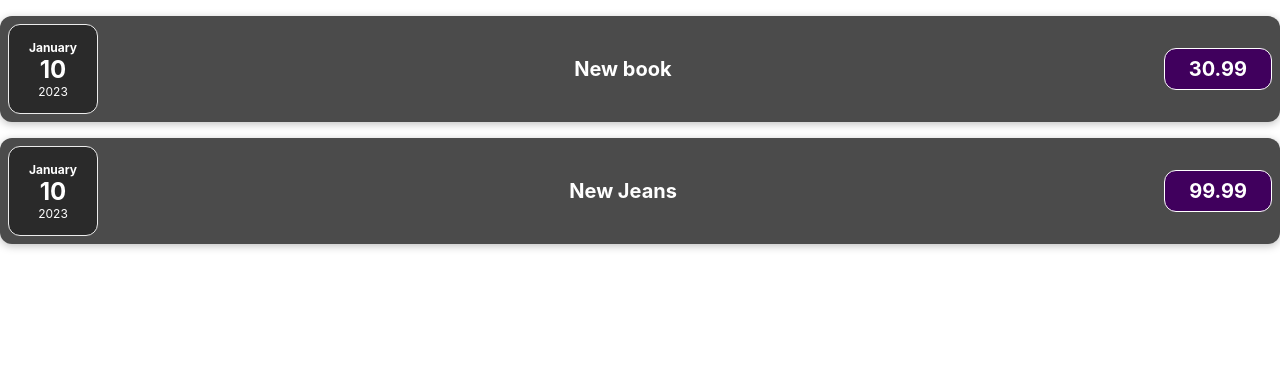
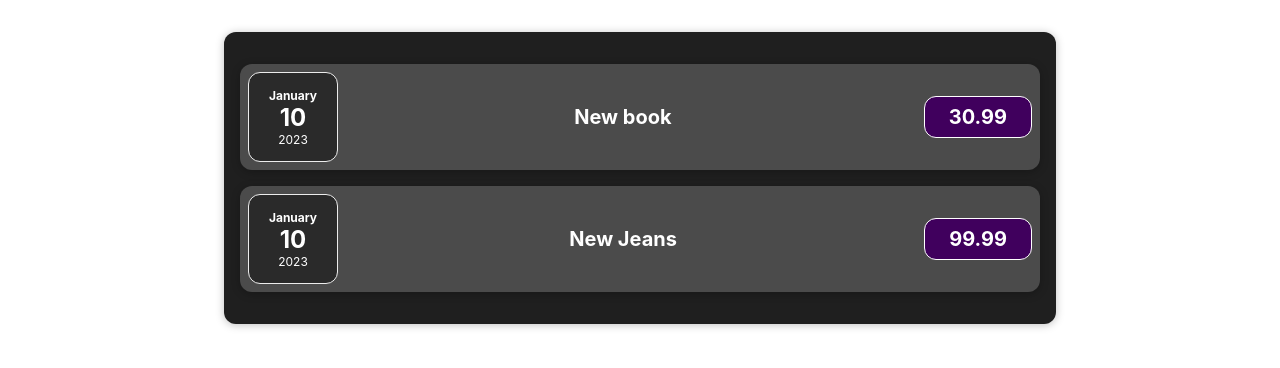
Before and after one commit to carmenjoekalda/Expenses, a React (Create React App) app: page / in a window 1280 px wide. Shown: the top 368 px of the page. Built offline with nearby package versions, Linux system fonts and the light colour scheme.

Commit message:
new design for the comonents

```diff
--- a/src/App.js
+++ b/src/App.js
@@ -1,5 +1,6 @@
 
 import './App.css';
+import Expenses from './components/Expenses';
 
 import ExpenseItem from './components/ExpenseItem';
 
@@ -19,8 +20,7 @@ function App() {
 
   return (
     <div className="App">
-      <ExpenseItem expenseData={expenses[0]}></ExpenseItem>
-      <ExpenseItem expenseData={expenses[1]}></ExpenseItem>
+      <Expenses expensesData={expenses}/>
     </div>
   );
 }
--- /dev/null
+++ b/src/components/Expenses.css
@@ -0,0 +1,9 @@
+.expenses {
+    padding: 1rem;
+    background-color: rgb(31, 31, 31);
+    margin: 2rem auto;
+    width: 50rem;
+    max-width: 95%;
+    border-radius: 12px;
+    box-shadow: 0 1px 8px rgba(0, 0, 0, 0.25);
+}
--- /dev/null
+++ b/src/components/Expenses.js
@@ -0,0 +1,13 @@
+import "./Expenses.css"
+import ExpenseItem from './ExpenseItem'
+
+function Expenses(props){
+	return(
+		<div className="expenses">
+			<ExpenseItem expenseData={props.expensesData[0]}></ExpenseItem>
+        	<ExpenseItem expenseData={props.expensesData[1]}></ExpenseItem>
+		</div>
+		)
+}
+
+export default Expenses;
```
Also changed, not shown: src/App.css (line endings or trailing spaces), src/index.css (line endings or trailing spaces), src/index.js (line endings or trailing spaces), 1 other file (tests, documents, lock files or other folders).
